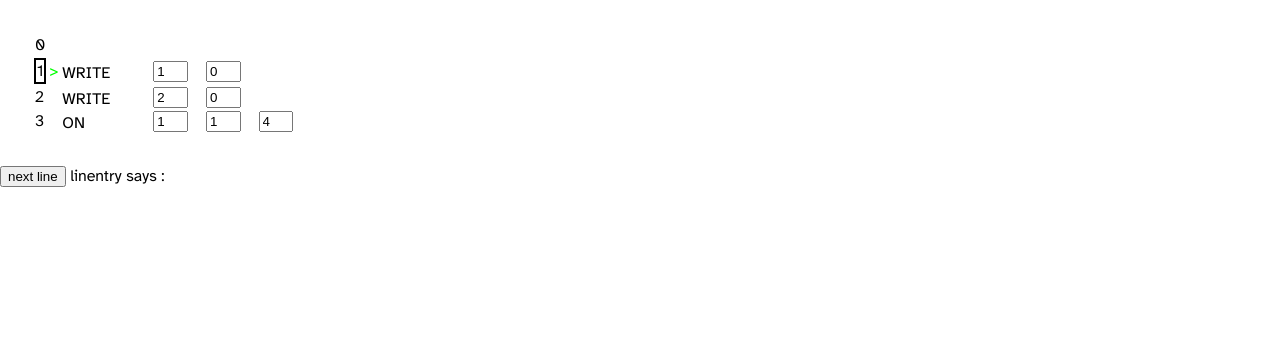
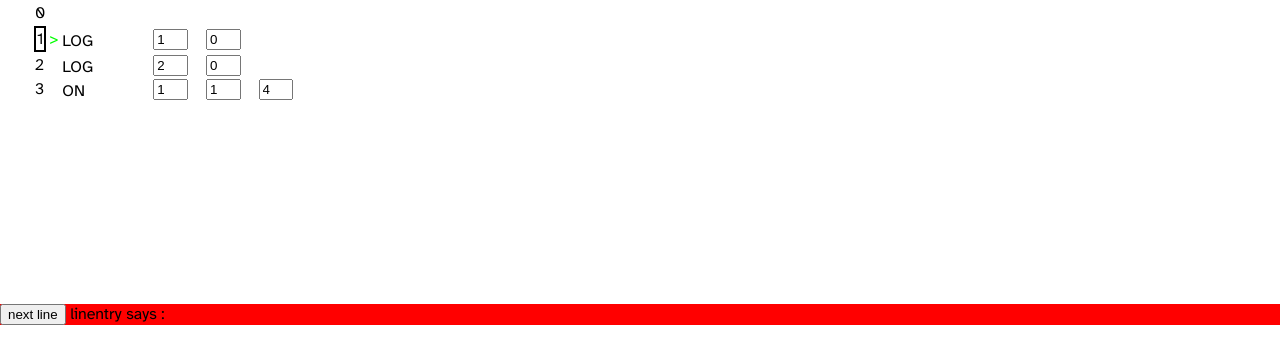
Before and after one commit to CIOSAI/Linentry, a SvelteKit app: page / in a window 1280 px wide. Shown: the top 364 px of the page. Built offline with nearby package versions, Linux system fonts and the light colour scheme.

Commit message:
spreadsheet

```diff
--- /dev/null
+++ b/src/lib/SpreadSheet.svelte
@@ -0,0 +1,34 @@
+<script lang="ts">
+  import { COMMANDS, Linentry, namesToCommands } from '$lib/linentry.js';
+  import Entry from '$lib/Entry.svelte';
+
+  export let linentry:Linentry
+  export let renderedLines = linentry.src.line.map(v=>{ return {command: v.command.name, data: v.data} })
+  export let currentLine = linentry.src.main
+
+  let scrollY = 0;
+</script>
+
+<table
+  on:wheel={(e)=>{
+  // @ts-ignore
+  scrollY += e.wheelDeltaY
+  }}
+  style='top: {scrollY/10}px'
+>
+  {#each renderedLines as i, ind}
+    <Entry line={i} ind={ind} isMain={ind==linentry.src.main} isRunning={ind==currentLine}
+      onCommandChanged={(index, str)=>{
+        // @ts-ignore
+        linentry.src.line[index].command = namesToCommands.has(str)?namesToCommands.get(str):COMMANDS.NOCOMMAND
+      }}
+    />
+  {/each}
+</table>
+
+<style>
+  table{
+    z-index: -1;
+    position: absolute;
+  }
+</style>
--- a/src/routes/+page.svelte
+++ b/src/routes/+page.svelte
@@ -1,22 +1,22 @@
 <script lang="ts">
-  import { COMMANDS, namesToCommands, Linentry, receiver } from '$lib/linentry.js';
-  import Entry from '$lib/Entry.svelte';
+  import { COMMANDS, Linentry, receiver } from '$lib/linentry.js';
+  import SpreadSheet from "$lib/SpreadSheet.svelte";
 
   let say:string[] = []
-
   receiver.out = (s:string) => {
     say.push(s)
   }
 
   let linentry = new Linentry({main: 1, line: [
     {command: COMMANDS.NOCOMMAND, data: []},
-    {command: COMMANDS.WRITE, data: [1, 0]},
-    {command: COMMANDS.WRITE, data: [2, 0]},
+    {command: COMMANDS.LOG, data: [1, 0]},
+    {command: COMMANDS.LOG, data: [2, 0]},
     {command: COMMANDS.ON, data: [1, 1, 4]},
   ]})
 
   let renderedLines = linentry.src.line.map(v=>{ return {command: v.command.name, data: v.data} })
   let currentLine = linentry.src.main
+
 
   function rerender(){
     renderedLines = linentry.src.line.map(v=>{ return {command: v.command.name, data: v.data} })
@@ -26,16 +26,10 @@
 </script>
 
 <div id='viewport'>
-  <table class='table'>
-    {#each renderedLines as i, ind}
-      <Entry line={i} ind={ind} isMain={ind==linentry.src.main} isRunning={ind==currentLine}
-        onCommandChanged={(index, str)=>{
-          // @ts-ignore
-          linentry.src.line[index].command = namesToCommands.has(str)?namesToCommands.get(str):COMMANDS.NOCOMMAND
-        }}
-      />
-    {/each}
-  </table>
+  <div id='spreadsheetContainer'>
+    <SpreadSheet bind:linentry bind:renderedLines bind:currentLine/>
+  </div>
+  <div id='temp'>
     <button on:click={()=>{linentry.next(); rerender()}}>next line</button>
     <span>linentry says :</span>
     <div class='messages'>
@@ -44,14 +38,26 @@
       {/each}
     </div>
   </div>
+</div>
 
 <style>
   #viewport{
+    position: fixed;
+    z-index: 10;
     width: 100vw;
     height: 100vh;
   }
 
-  .table{
+  #spreadsheetContainer{
+    position: relative;
+    z-index: inherit;
+    height: 30%;
     padding: 2em;
   }
+
+  #temp{
+    position: relative;
+    z-index: inherit;
+    background-color: #ff0000;
+  }
 </style>
```
Lines whose indentation alone changed are shown as unchanged.
